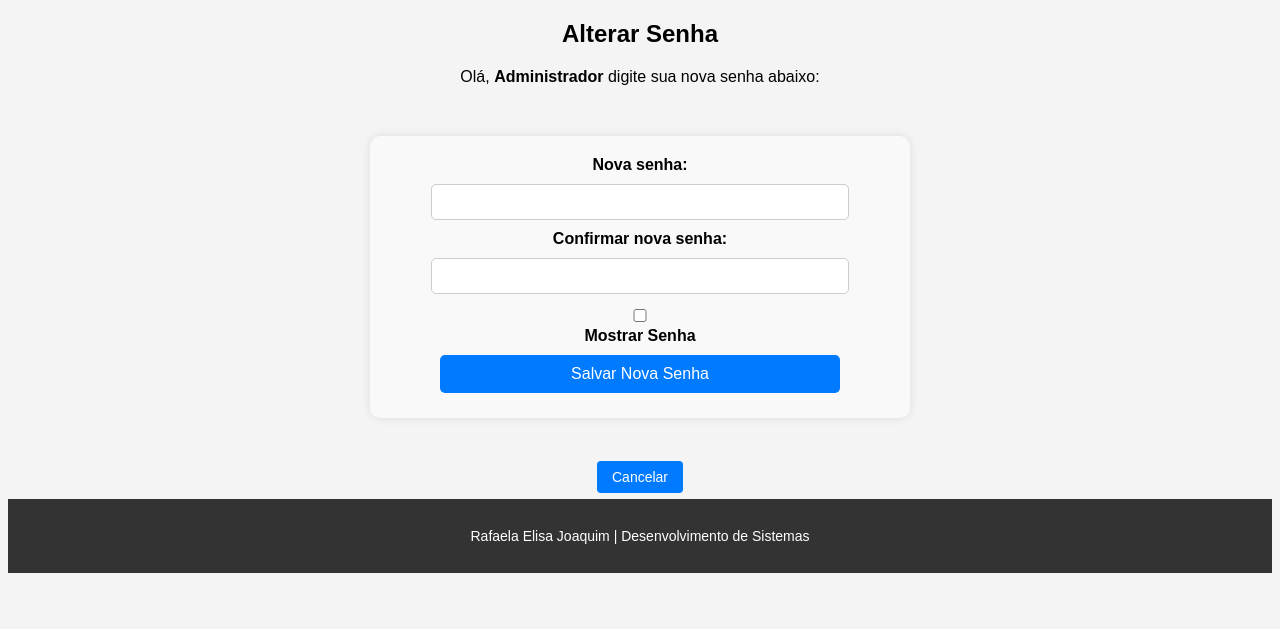
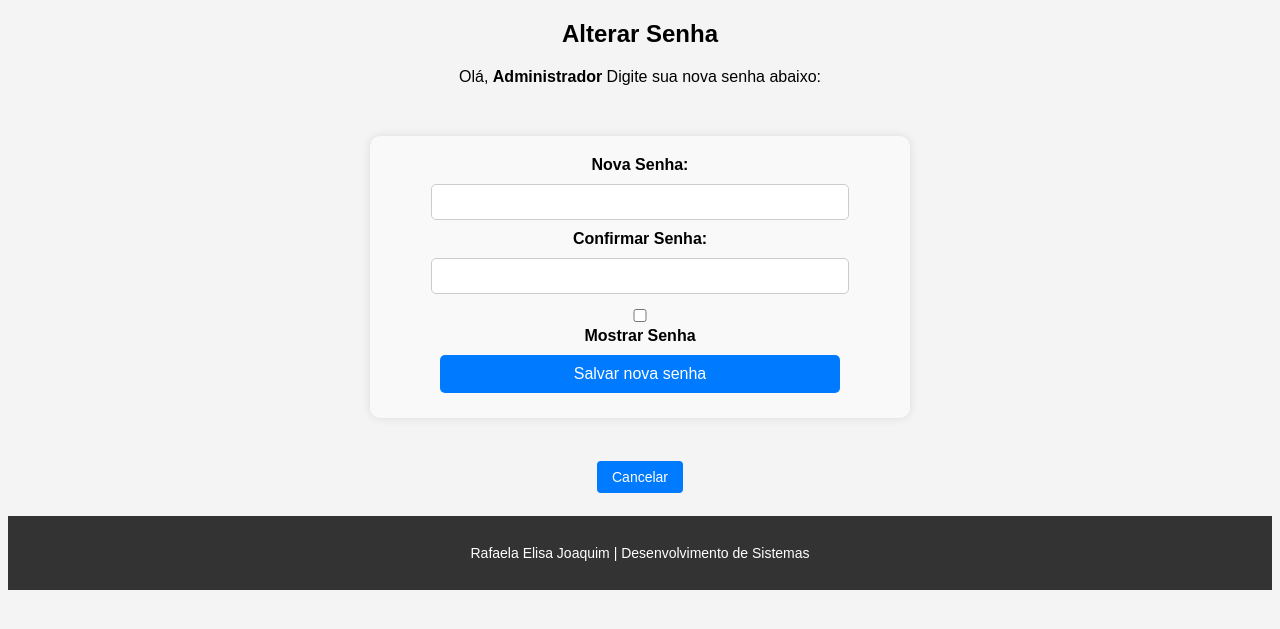
Before and after one commit to rafaelaelisajoaquim/Rafaela_Joaquim_prova, a PHP site: page /alterar_senha.php in a window 1280 px wide. Shown: the top 629 px of the page. Run offline with PHP 8.4, Linux system fonts and the light colour scheme; a user stored in the database is signed in.

Commit message:
Alterar Senha
Código PHP alterado, mudança da estilização e validação.

```diff
--- a/alterar_senha.php
+++ b/alterar_senha.php
@@ -2,35 +2,37 @@
     session_start();
     require_once 'conexao.php';
 
-    //GARANTE QUE O USUARIO ESTEJA
-    if(!isset($_SESSION['id_usuario'])){
-        echo "<script>alert('Acesso negado!');window.location.href='index.php';</script>";
+    // GARANTE QUE O USUÁRIO ESTEJA LOGADO
+    if (!isset($_SESSION['id_usuario'])) {
+        echo "<script>alert('Acesso Negado!');window.location.href='index.php';</script>";
         exit();
     }
 
-    if($_SERVER["REQUEST_METHOD"]=="POST"){
-        $id_usuario=$_SESSION['id_usuario'];
-        $nova_senha=$_POST['nova_senha'];
-        $confirmar_senha=$_POST['confirmar_senha'];
+    if ($_SERVER['REQUEST_METHOD'] == 'POST') {
+        $id_usuario = $_SESSION['id_usuario'];
+        $nova_senha = $_POST['nova_senha'];
+        $confirmar_senha = $_POST['confirmar_senha'];
 
-        if($nova_senha !==$confirmar_senha){
+        // VERIFICA SE AS SENHAS COINCIDEM
+        if ($nova_senha !== $confirmar_senha) {
             echo "<script>alert('As senhas não coincidem!');</script>";
-        } elseif(strlen($nova_senha)<8){
-            echo "<script>alert('A senha deve ter pelo menos 8 caracteres!');</script>";
-        }  elseif(strlen($nova_senha === "temp123")){
+        } elseif (strlen($nova_senha) < 8) {
+            echo "<script>alert('A senha deve ter pelo menos 8 caractéres!');</script>";
+        } elseif ($nova_senha === "temp123") {
             echo "<script>alert('Escolha uma senha diferente de temporária!');</script>";
-    } else{
-        $senha_hash=password_hash($nova_senha, PASSWORD_DEFAULT);
+        } else {
+            $senha_hash = password_hash($nova_senha, PASSWORD_DEFAULT);
 
-        //ATUALIZA E REMOVE O STATUS DE TEMPORARIA
-        $sql="UPDATE usuario SET senha = :senha, senha_temporaria = FALSE WHERE id_usuario = :id";
-        $stmt=$pdo->prepare($sql);
-        $stmt->bindParam(':senha',$senha_hash);
-        $stmt->bindParam(':id',$id_usuario);
+            // ATUALIZA A SENHA E REMOVE O STATUS DE TEMPORÁRIA
+            $sql = "UPDATE usuario SET senha = :senha, senha_temporaria = FALSE WHERE id_usuario = :id";
+            $stmt = $pdo->prepare($sql);
+            $stmt->bindParam(':senha', $senha_hash);
+            $stmt->bindParam(':id', $id_usuario);
+            $stmt->execute();
 
-        if($stmt->execute()){
-            session_destroy(); //FINALIZA A SESSAO
-            echo "<script>alert('Senha alterada com sucesso! Faça login novamente.');window.location.href='index.php'</script>";
+            if ($stmt->execute()) {
+                session_destroy();
+                echo "<script>alert('Senha alterada com sucesso! Faça login novamente.');window.location.href='index.php';</script>";
             } else {
                 echo "<script>alert('Erro ao alterar a senha!');</script>";
             }
@@ -38,12 +40,13 @@
     }
 ?>
 
+
 <!DOCTYPE html>
 <html lang="pt-br">
 <head>
     <meta charset="UTF-8">
     <meta name="viewport" content="width=device-width, initial-scale=1.0">
-    <title>Alterar Senha</title>
+    <title> Recuperar Senha </title>
     <link rel="stylesheet" href="styles.css">
     <style>
             .cancelar{
@@ -59,39 +62,37 @@
             background-color: #333;
             color:white;
             padding: 15px;
-            margin-top: 13px;
+            margin-top: 30px;
             font-size:14px;
         }
+
     </style>
 </head>
 <body>
-        <h2>Alterar Senha</h2>
-        <p>Olá, <strong><?php echo $_SESSION['usuario'];?></strong> digite sua nova senha abaixo:</p>
+    <h2> Alterar Senha </h2>
+    <p> Olá, <strong><?php echo $_SESSION['usuario']?></strong> Digite sua nova senha abaixo: </p>
 
     <form action="alterar_senha.php" method="POST">
+        <label for="nova_senha"> Nova Senha: </label>
+        <input type="password" id="nova_senha" name="nova_senha" required />
 
-            <label for="nova_senha">Nova senha:</label>
-            <input type="password" id="nova_senha" name="nova_senha" required>
-
-            <label for="confirmar_senha">Confirmar nova senha:</label>
-            <input type="password" id="confirmar_senha" name="confirmar_senha" required>
+        <label for="confirmar_senha"> Confirmar Senha: </label>
+        <input type="password" id="confirmar_senha" name="confirmar_senha" required />
 
         <label>
-            <input type="checkbox" onclick="mostrarSenha()">Mostrar Senha
+            <input type="checkbox" onclick="mostrarSenha()"> Mostrar Senha
         </label>
 
-            <button type="submit">Salvar Nova Senha</button>
+        <button type="submit"> Salvar nova senha </button>
     </form>
-
-            <a class="cancelar" href="index.php">Cancelar</a>
-
+    <a href="index.php" class="cancelar">Cancelar</a>
     <script>
-            function mostrarSenha(){
+        function mostrarSenha() {
             var senha1 = document.getElementById("nova_senha");
             var senha2 = document.getElementById("confirmar_senha");
-                var tipo = senha1.type === "password" ? "text":"password";
-                senha1.type=tipo;
-                senha2.type=tipo;
+            var tipo = senha1.type === "password" ? "text" : "password";
+            senha1.type = tipo;
+            senha2.type = tipo;
         }
     </script>
         <footer class="footer">
```
Lines whose indentation alone changed are shown as unchanged.
